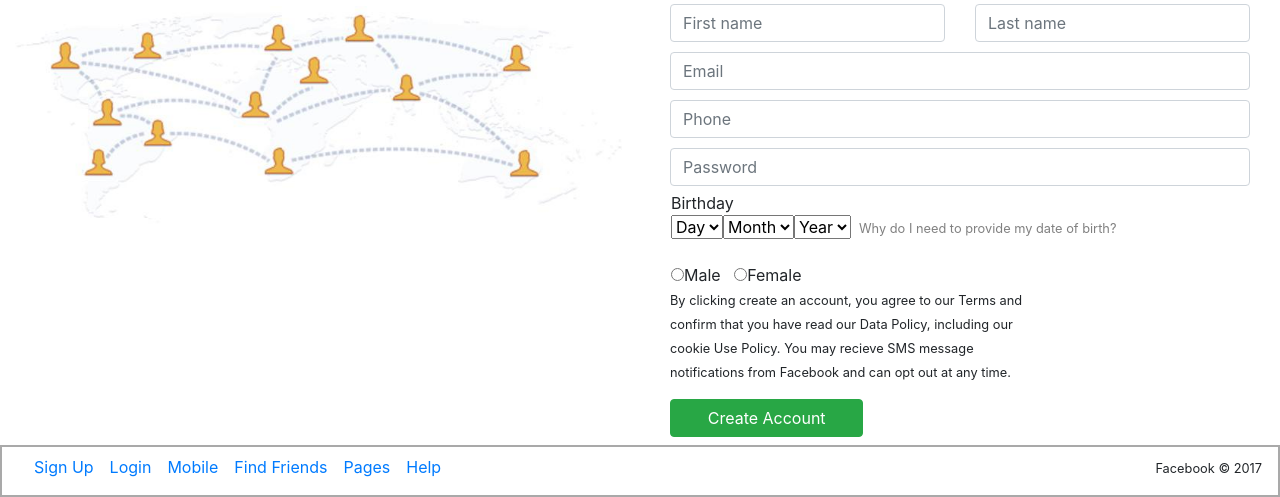
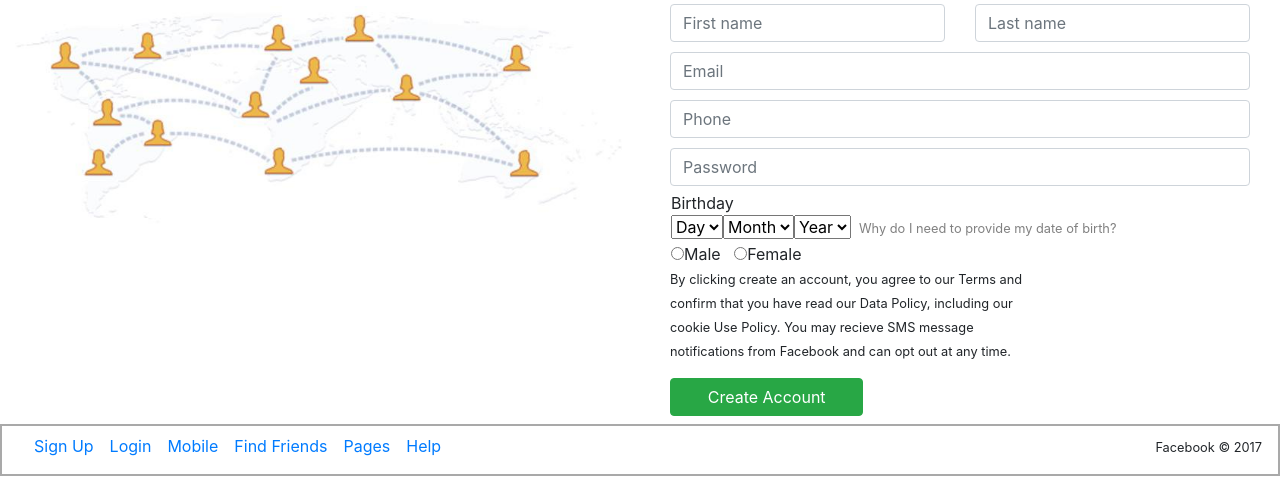
Before and after one commit to adarshp007/facebook, a Django app: page / in a window 1280 px wide. Shown: the part 456-953 px from the top of the page. After the commit the page ends 932 px from the top, so only its background shows below. Run offline with Django 3.2, Linux system fonts and the light colour scheme; some libraries are stand-ins or nearby versions.

Commit message:
dob padding

```diff
--- a/templates/index.html
+++ b/templates/index.html
@@ -52,8 +52,8 @@
                 <div class="pl-3">
                     <label for="select">Birthday</label><br>
                     <select><option>Day</option></select><select><option>Month</option></select><select><option>Year</option></select><span class="pl-2"><small style="color: grey">Why do I need to provide my date of birth?</small></span>
-                    <br><br>
-                    <input type="radio">Male &nbsp <input type="radio">Female
+                    <br>
+                    <input class="mt-2" type="radio">Male &nbsp <input type="radio">Female
                 </div>
                 <p class="col-lg-8">
                     <small>
```
